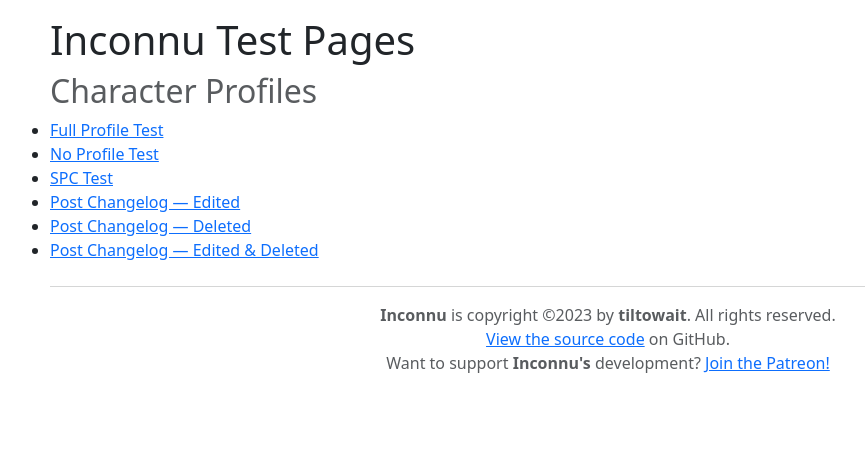
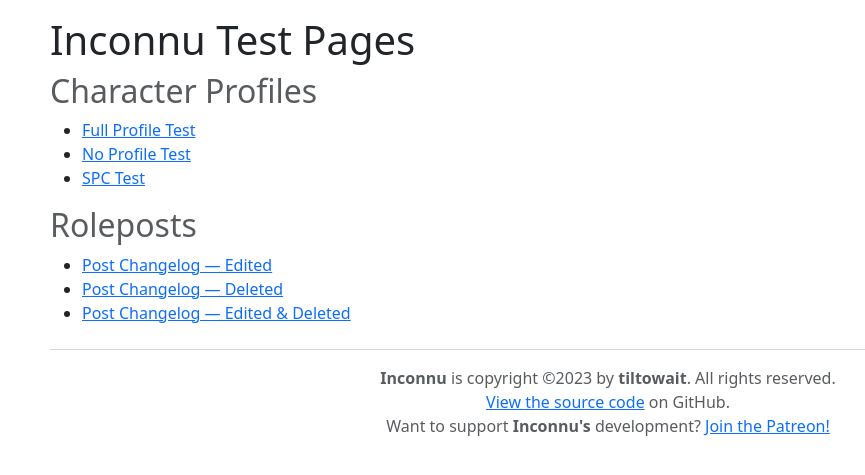
Before and after one commit to tiltowait/inconnu, a Python web app: template web/templates/test.html.jinja in a window 1280 px wide. Shown: the part 90-565 px from the top of the page, without its empty margins (32-897 px from the left). Run offline with Jinja, Linux system fonts and the light colour scheme; the template is opened without the code that fills it, so the values that code supplies are empty.

Commit message:
Move "row" out of base template

```diff
--- a/web/templates/base.html.jinja
+++ b/web/templates/base.html.jinja
@@ -119,9 +119,7 @@
 		</div>
 	</nav>
 	<div class="container" style="padding-top:1em;padding-bottom:1em">
-		<div class="row">
-			{% block main %}{% endblock %}
-		</div>
+		{% block main %}{% endblock %}
 		<div class="row" style="margin-top:-0.5rem">
 			{% block footer %}
 				<div class="col text-center text-muted">
--- a/web/templates/post.html.jinja
+++ b/web/templates/post.html.jinja
@@ -5,6 +5,7 @@
 {% set dropdown_fmt = "%b %d, %Y - %H:%M:%S" %}
 
 {% block main %}
+	<div class="row">
 		<div class="mb-2 col-sm-6">
 			<div class="card">
 				<div class="card-body">
@@ -101,5 +102,5 @@
 			</div>
 		{% endif %}
 		{# End diff pane #}
-
+	</div>
 {% endblock %}
--- a/web/templates/profile.html.jinja
+++ b/web/templates/profile.html.jinja
@@ -6,6 +6,7 @@
 {% endif %}
 
 {% block main %}
+	<div class="row">
 		<div class="mb-2 col-sm-6">
 			<div class="card">
 				<div class="card-body">
@@ -81,4 +82,5 @@
 					<p class="text-muted text-center"><em>No images set.</em></p>
 			{% endif %}
 		</div>
+	</div>
 {% endblock %}
--- a/web/templates/test.html.jinja
+++ b/web/templates/test.html.jinja
@@ -10,15 +10,21 @@
 
 {% block title %}Inconnu Test Pages{% endblock %}
 {% block main %}
+  <div class="row">
+    <div class="col">
       <h1>Inconnu Test Pages</h1>
       <h2 class="text-muted">Character Profiles</h2>
       <ul>
         <li>{{ profile_href("613d3e4bba8a6a8dc0ee2a09", "Full Profile Test")}}</li>
         <li>{{ profile_href("622f8dbc91023b0336b2d366", "No Profile Test")}}</li>
         <li>{{ profile_href("6140d7d811c1853b3d42c1e9", "SPC Test")}}</li>
+      </ul>
+      <h2 class="text-muted">Roleposts</h2>
+      <ul>
         <li>{{ post_href("6367f1a0b541a5ddc1a8c379", "Post Changelog — Edited")}}</li>
         <li>{{ post_href("6403dfa1ec59d8dc9a5fafdb", "Post Changelog — Deleted")}}</li>
         <li>{{ post_href("6404dfafa9b47c1a4dd13294", "Post Changelog — Edited & Deleted")}}</li>
-
       </ul>
+    </div>
+  </div>
 {% endblock %}
```
Lines whose indentation alone changed are shown as unchanged.
